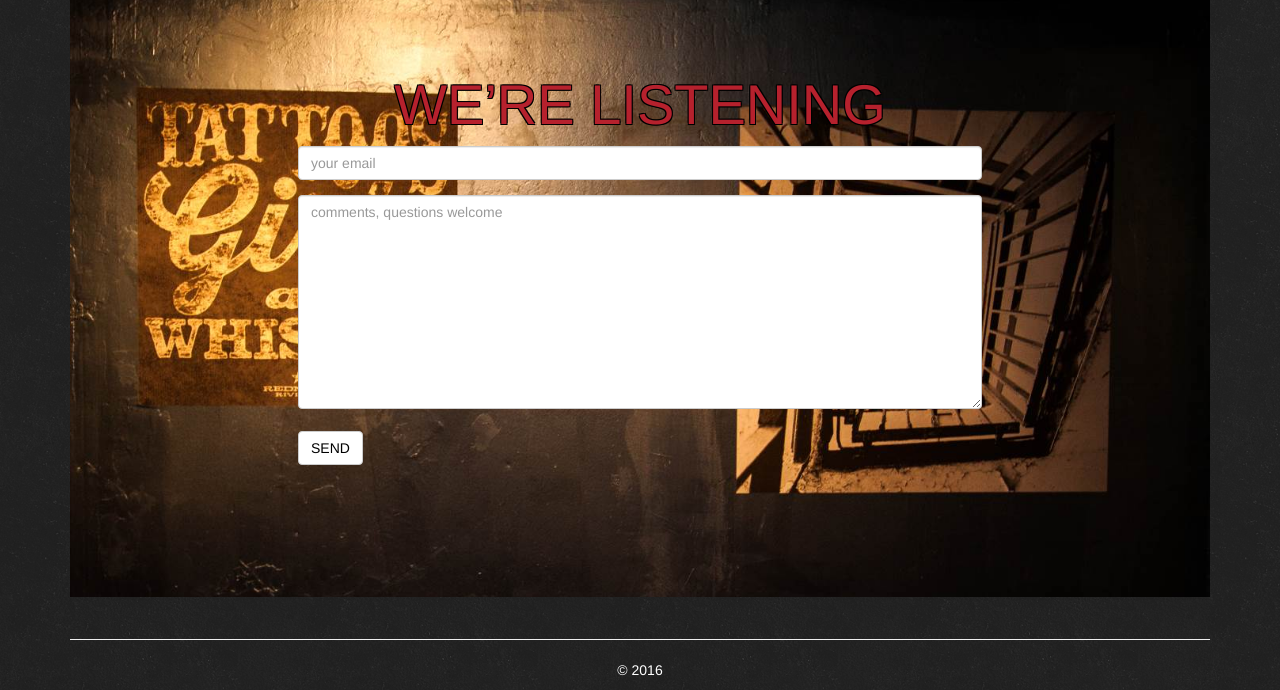
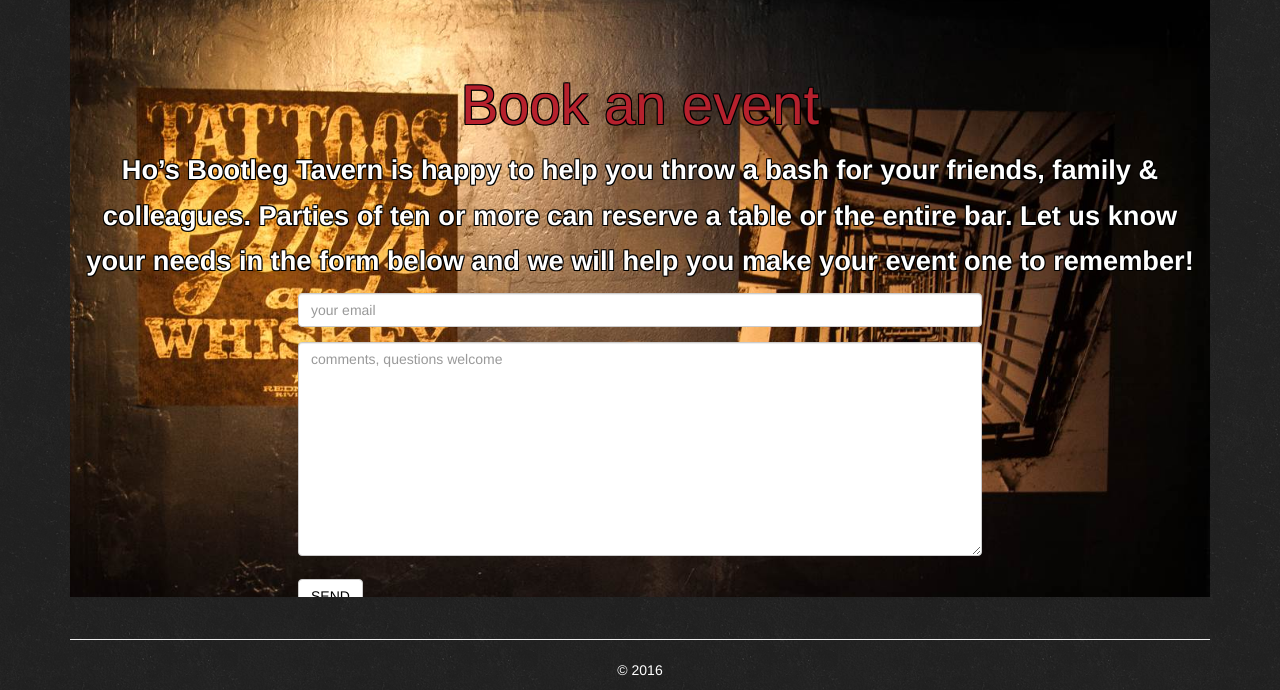
Before and after one commit to ctstone/tavern, a website: page www/contact.html in a window 1280 px wide. Shown: the part 140-830 px from the top of the page. Drawn offline with nearby package versions, Linux system fonts and the light colour scheme; files that its build step writes are made by us from their sources; files whose address does not match are found by name.

Commit message:
Update contact.html

```diff
--- a/www/contact.html
+++ b/www/contact.html
@@ -2,7 +2,7 @@
 <html lang="en">
   <head>
     <!--=include _head.html -->
-    <title>Contact - Ho’s Bootleg Tavern</title>
+    <title>Events and Inquiries - Ho’s Bootleg Tavern</title>
   </head>
   <body class="tk-proxima-nova page-contact">
     <div class="bg-dark">
@@ -11,7 +11,8 @@
         <div class="bg-img">
 
 
-          <h2 class="tk-almaq-rough">WE&#8217;RE LISTENING</h2>
+          <h2 class="tk-almaq-rough">Book an event</h2>
+          <p><small>Ho’s Bootleg Tavern is happy to help you throw a bash for your friends, family &amp; colleagues. Parties of ten or more can reserve a table or the entire bar. Let us know your needs in the form below and we will help you make your event one to remember!</small></p>
           <form style="padding:0 20%;" accept-charset="UTF-8" autocomplete="off" enctype="multipart/form-data" method="post" novalidate action="https://hosbootlegtavern.wufoo.com/forms/z1ldylfd1bdogv5/#public">
             <div class="form-group">
               <input type="email" placeholder="your email" spellcheck="false" style="font-weight:normal;color:black;" class="form-control" maxlength="255" tabindex="1">
```
